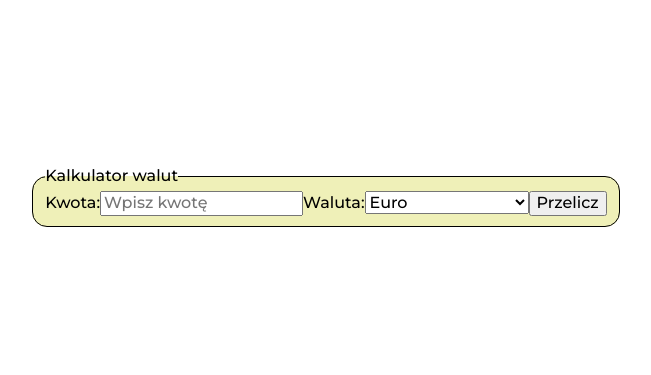
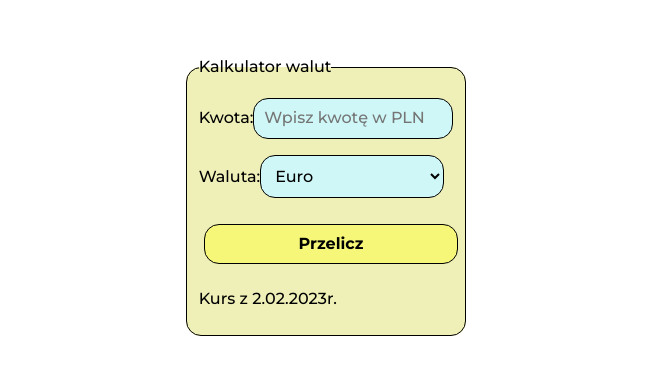
Before and after one commit to KarolinaJ33/currency-converter-react, a React (Create React App) app: page / in a window 1280 px wide. Shown: the part 203-578 px from the top of the page, without its empty margins (314-965 px from the left). Built offline with nearby package versions, Linux system fonts and the light colour scheme.

Commit message:
added Result and css

```diff
--- a/src/Form/Result/style.css
+++ b/src/Form/Result/style.css
@@ -1,4 +1,4 @@
-.fieldset__result {
+.fieldset__output{
     padding: 10px;
     border: 1px solid black;
     border-radius: 15px;
--- a/src/Form/index.js
+++ b/src/Form/index.js
@@ -15,20 +15,23 @@ export const Form = ({ calculateResult, result}) => {
   return (
     <form className="form" onSubmit={onSubmit}>
     <fieldset className="fieldset">
-    <legend> Kalkulator walut</legend>
+    <legend>Kalkulator walut</legend>
+    <p>
     <span className="fieldset__currency">Kwota:</span>
     <input
     value={amount}
     onChange= {({target}) => setAmount(target.value)}
+    className="fieldset__output"
     type="number"
     step="0.1"
     name="zl"
     id="zl"
     required
-    placeholder="Wpisz kwotę"
+    placeholder="Wpisz kwotę w PLN"
     />
+    </p>
     <span className="fieldset__currency">Waluta: </span>
-    <select
+    <select className="fieldset__output"
     value= {currency}
     onChange= {({target}) => setCurrency(target.value)}
     >
@@ -41,7 +44,12 @@ export const Form = ({ calculateResult, result}) => {
         </option>
       )))}
       </select>
-      <button>Przelicz</button>
+      <p>
+      <button className="fieldset__button">Przelicz</button>
+      </p>
+
+      <Result result={result}/>
+      <p> Kurs z 2.02.2023r.</p>
 
     </fieldset>
     </form>
--- a/src/Form/style.css
+++ b/src/Form/style.css
@@ -14,3 +14,17 @@
     max-width: 200px;
     display: inline-block;
 }
+
+.fieldset__button {
+    background-color: rgb(246, 246, 120);
+    color: black;
+    border: 1px solid black;
+    border-radius: 15px;
+    width: 100%;
+    max-width: 700px;
+    margin: 10px;
+    padding: 10px;
+    margin-inline: 5px;
+    font-weight: bold;
+    transition: 0.3s;
+}
```
